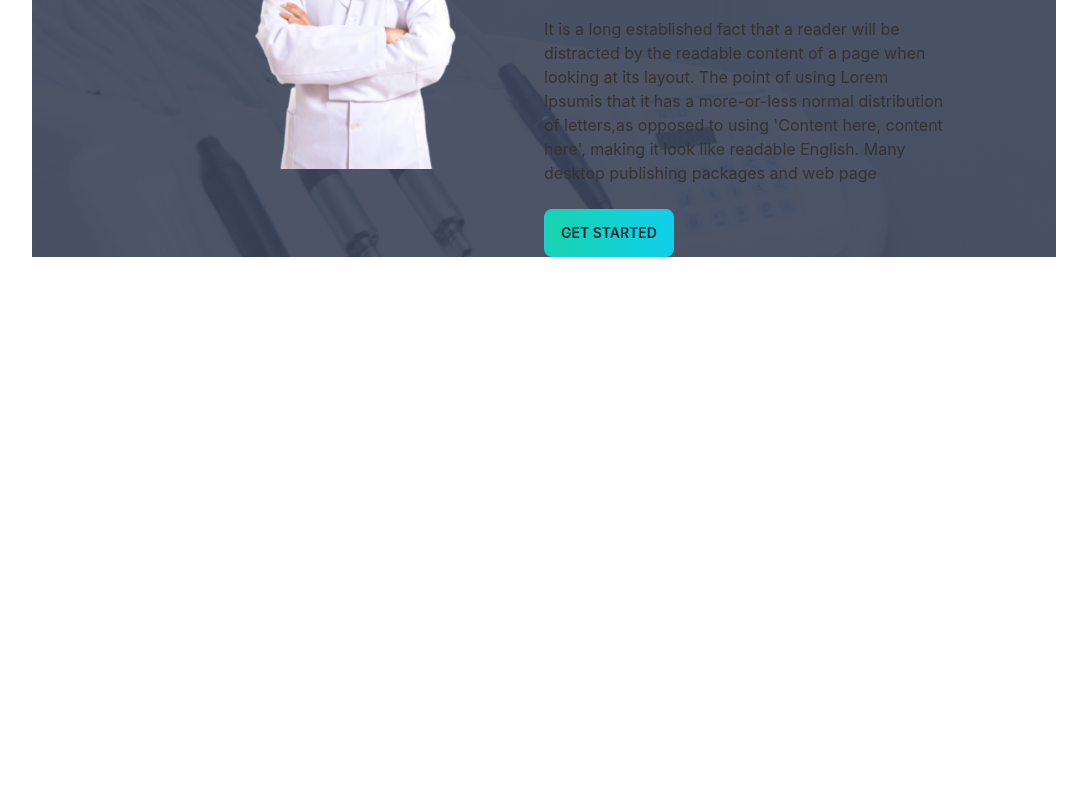
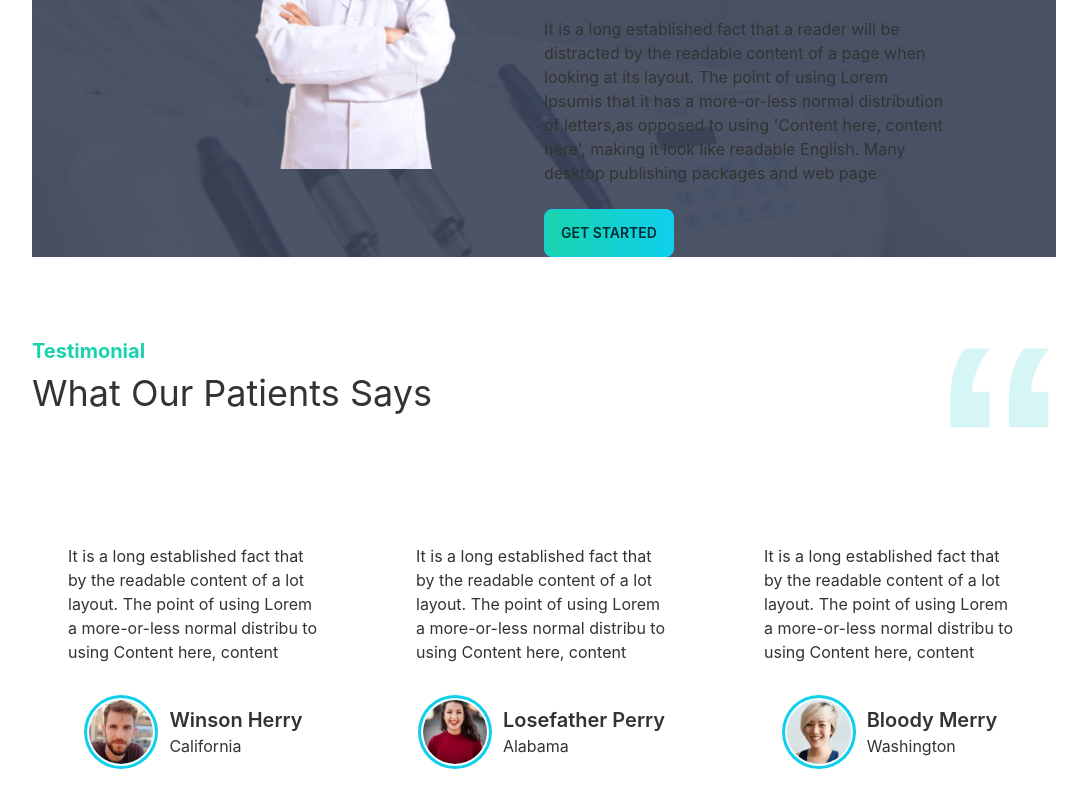
Before and after one commit to Labib2003/doctors-portal-client, a React (Create React App) app: page / in a window 1280 px wide. Shown: the part 2630-3430 px from the top of the page, without its empty margins (96-1183 px from the left). Before the commit the page ends 2887 px from the top, so only its background shows below. Built offline with nearby package versions, Linux system fonts and the light colour scheme.

Commit message:
reviews section added

```diff
--- a/src/Pages/Home/Home.js
+++ b/src/Pages/Home/Home.js
@@ -4,6 +4,7 @@ import DentalCare from './DentalCare';
 import Info from './Info';
 import MakeAppointment from './MakeAppointment';
 import Services from './Services';
+import Testimonials from './Testimonials';
 
 const Home = () => {
     return (
@@ -13,6 +14,7 @@ const Home = () => {
             <Services></Services>
             <DentalCare></DentalCare>
             <MakeAppointment></MakeAppointment>
+            <Testimonials></Testimonials>
         </div>
     );
 };
--- a/src/Pages/Home/MakeAppointment.js
+++ b/src/Pages/Home/MakeAppointment.js
@@ -6,12 +6,12 @@ const MakeAppointment = () => {
     return (
         <section style={{
             background: `url(${background})`
-        }} className=' block lg:flex justify-center px-7 py-16 lg:py-0 lg:px-28'>
+        }} className='block lg:flex justify-center px-7 py-16 lg:py-0 lg:px-28 mb-20'>
             <div className='flex-1'>
                 <img className='mt-[-100px] hidden lg:block' src={doctorImg} alt="" />
             </div>
             <div className='flex-1 my-auto'>
-                <h3 className='text-xl font-bold text-accent'>Appointment</h3>
+                <h3 className='text-xl font-bold text-secondary'>Appointment</h3>
                 <h1 className='text-4xl font-semibold text-white my-5'>Make an appointment today</h1>
                 <p>It is a long established fact that a reader will be distracted by the readable content of a page when looking at its layout. The point of using Lorem Ipsumis that it has a more-or-less normal distribution of letters,as opposed to using 'Content here, content here', making it look like readable English. Many desktop publishing packages and web page <br /><br /></p>
                 <button class="btn btn-primary uppercase bg-gradient-to-r from-secondary to-primary">Get Started</button>
--- /dev/null
+++ b/src/Pages/Home/Testimoneal.js
@@ -0,0 +1,19 @@
+import React from 'react';
+
+const Testimoneal = ({ testimonial }) => {
+    const {body, img, name, location} = testimonial;
+    return (
+        <div className='p-9 flex flex-col items-center'>
+            <p className='mb-9'>{body}</p>
+            <div className='flex'>
+                <img className='w-16 mr-4 rounded-full ring ring-primary ring-offset-base-100 ring-offset-2' src={img} alt="" />
+                <div className='my-auto'>
+                    <p className='text-xl font-semibold'>{name}</p>
+                    <p>{location}</p>
+                </div>
+            </div>
+        </div>
+    );
+};
+
+export default Testimoneal;
--- /dev/null
+++ b/src/Pages/Home/Testimonials.js
@@ -0,0 +1,50 @@
+import React from 'react';
+import quote from '../../assets/icons/quote.svg';
+import person1 from '../../assets/images/people1.png';
+import person2 from '../../assets/images/people2.png';
+import person3 from '../../assets/images/people3.png';
+import Testimoneal from './Testimoneal';
+
+const Testimonials = () => {
+    const testimonials = [
+        {
+            id: 1,
+            body: "It is a long established fact that by the readable content of a lot layout. The point of using Lorem a more-or-less normal distribu to using Content here, content",
+            img: person1,
+            name: "Winson Herry",
+            location: "California"
+        },
+        {
+            id: 2,
+            body: "It is a long established fact that by the readable content of a lot layout. The point of using Lorem a more-or-less normal distribu to using Content here, content",
+            img: person2,
+            name: "Losefather Perry",
+            location: "Alabama"
+        },
+        {
+            id: 3,
+            body: "It is a long established fact that by the readable content of a lot layout. The point of using Lorem a more-or-less normal distribu to using Content here, content",
+            img: person3,
+            name: "Bloody Merry",
+            location: "Washington"
+        },
+    ]
+    return (
+        <section>
+            <div className='flex justify-between mb-20'>
+                <div>
+                    <p className='text-xl font-bold text-secondary mb-2'>Testimonial</p>
+                    <h2 className='text-4xl'>What Our Patients Says</h2>
+                </div>
+                <img className='w-28' src={quote} alt="" />
+            </div>
+            <div className='grid grid-cols-1 lg:grid-cols-3 gap-5'>
+                {
+                    testimonials.map(testimoneal => <Testimoneal key={testimoneal.id} testimonial={testimoneal}></Testimoneal>)
+                }
+            </div>
+        </section>
+    );
+};
+
+export default Testimonials;
```
